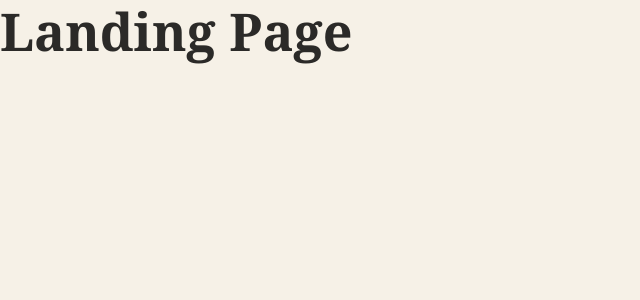
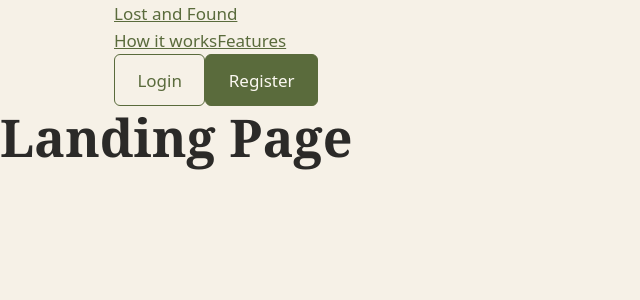
Before and after one commit to SugarGrain/Kasukabe-Defence-Group, a React app in the folder frontend/: page / in a window 1280 px wide. Shown: the top 300 px of the page, without its empty margins (0-640 px from the left). Built offline with nearby package versions, Linux system fonts and the light colour scheme; the HTML template or start-up script is replaced by a standard one.

Commit message:
Add navbar structure

```diff
--- /dev/null
+++ b/frontend/src/components/Navbar.jsx
@@ -0,0 +1,29 @@
+import { Link } from "react-router-dom";
+
+function Navbar() {
+  return (
+    <header className="navbar">
+      <nav className="navbar-inner container">
+        <Link to="/" className="navbar-brand">
+          Lost and Found
+        </Link>
+
+        <div className="navbar-links">
+          <a href="#how-it-works">How it works</a>
+          <a href="#features">Features</a>
+        </div>
+
+        <div className="navbar-actions">
+          <Link to="/login" className="btn btn-outline">
+            Login
+          </Link>
+          <Link to="/register" className="btn btn-primary">
+            Register
+          </Link>
+        </div>
+      </nav>
+    </header>
+  );
+}
+
+export default Navbar;
--- a/frontend/src/pages/Landing.jsx
+++ b/frontend/src/pages/Landing.jsx
@@ -1,7 +1,12 @@
+import Navbar from "../components/Navbar.jsx";
+
 function Landing() {
   return (
     <div>
-      <h1>Landing Page</h1>
+      <Navbar />
+      <main>
+        <h1>Landing Page</h1>
+      </main>
     </div>
   );
 }
```
